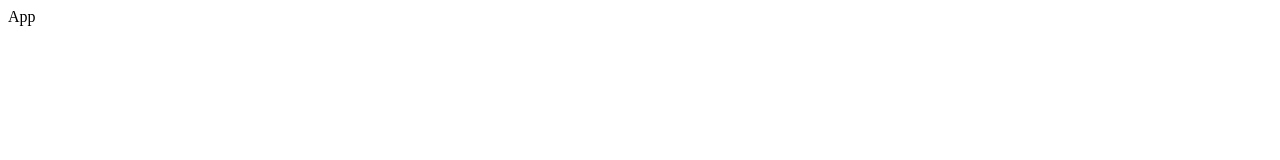
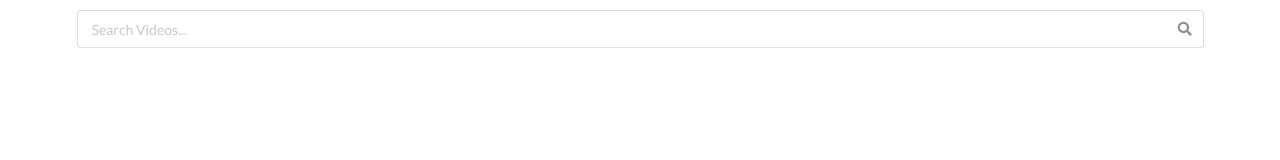
Before and after one commit to DasolPark/Dasol_React_Video_Search_With_YouTube_API, a React (Create React App) app: page / in a window 1280 px wide. Shown: the top 160 px of the page. Built offline with nearby package versions, Linux system fonts and the light colour scheme.

Commit message:
Search Bar

```diff
--- a/public/index.html
+++ b/public/index.html
@@ -25,6 +25,10 @@
       Learn how to configure a non-root public URL by running `npm run build`.
     -->
     <title>React App</title>
+    <link
+      rel="stylesheet"
+      href="https://cdnjs.cloudflare.com/ajax/libs/semantic-ui/2.4.1/semantic.min.css"
+    />
   </head>
   <body>
     <noscript>You need to enable JavaScript to run this app.</noscript>
--- a/src/components/App.js
+++ b/src/components/App.js
@@ -1,8 +1,17 @@
 import React from 'react';
+import SearchBar from './SearchBar';
 
 class App extends React.Component {
+  onTermSubmit(term) {
+    console.log(term);
+  }
+
   render() {
-    return <div>App</div>;
+    return (
+      <div className="ui container" style={{ marginTop: '10px' }}>
+        <SearchBar onTermSubmit={this.onTermSubmit}></SearchBar>
+      </div>
+    );
   }
 }
 
--- /dev/null
+++ b/src/components/SearchBar.js
@@ -0,0 +1,39 @@
+import React from 'react';
+
+class SearchBar extends React.Component {
+  state = { term: '' };
+
+  onFormSubmit = e => {
+    e.preventDefault();
+
+    this.props.onTermSubmit(this.state.term);
+  };
+
+  onInputChange = e => {
+    this.setState({ term: e.target.value });
+  };
+
+  render() {
+    return (
+      <div className="ui fluid category search">
+        <form
+          className="ui icon input form"
+          onSubmit={this.onFormSubmit}
+          style={{ width: '100%' }}
+        >
+          <input
+            className="prompt"
+            type="text"
+            placeholder="Search Videos..."
+            onChange={this.onInputChange}
+            value={this.state.term}
+          />
+          <i className="search icon"></i>
+        </form>
+        <div className="results"></div>
+      </div>
+    );
+  }
+}
+
+export default SearchBar;
```
